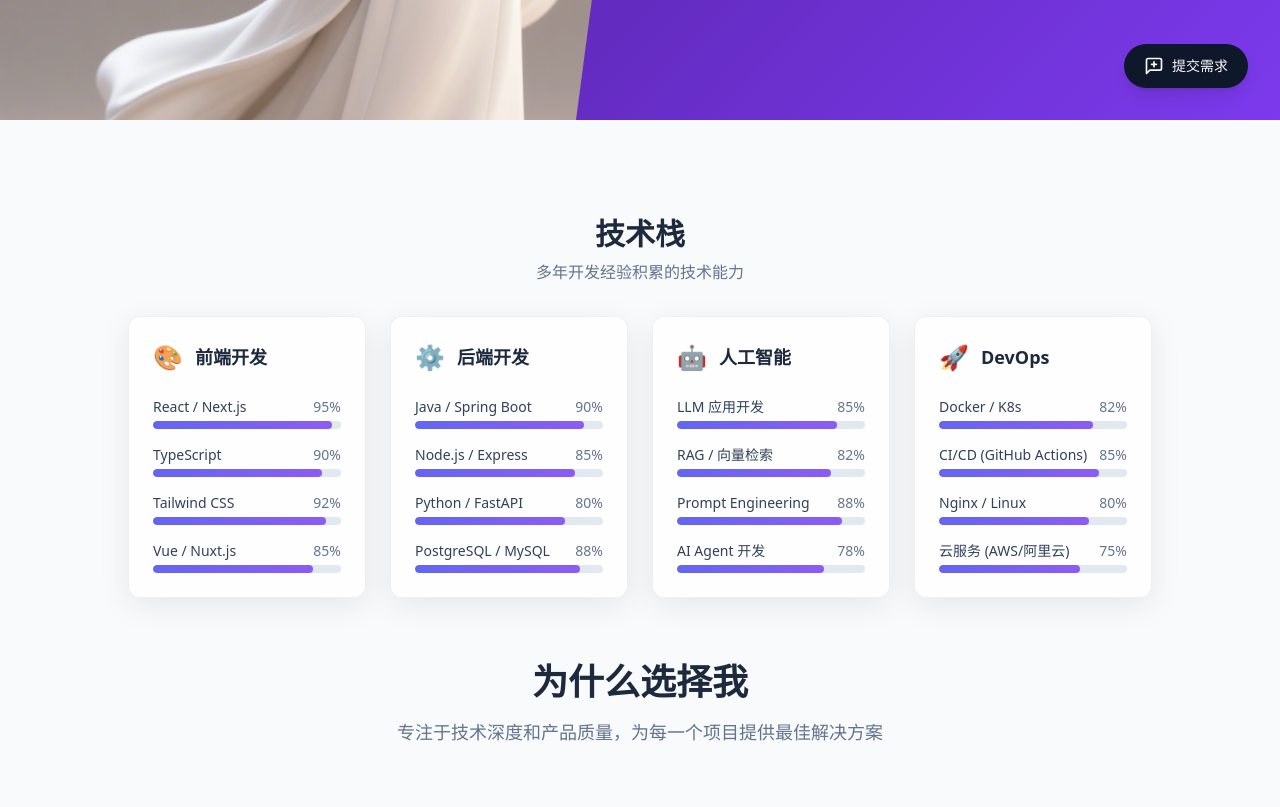
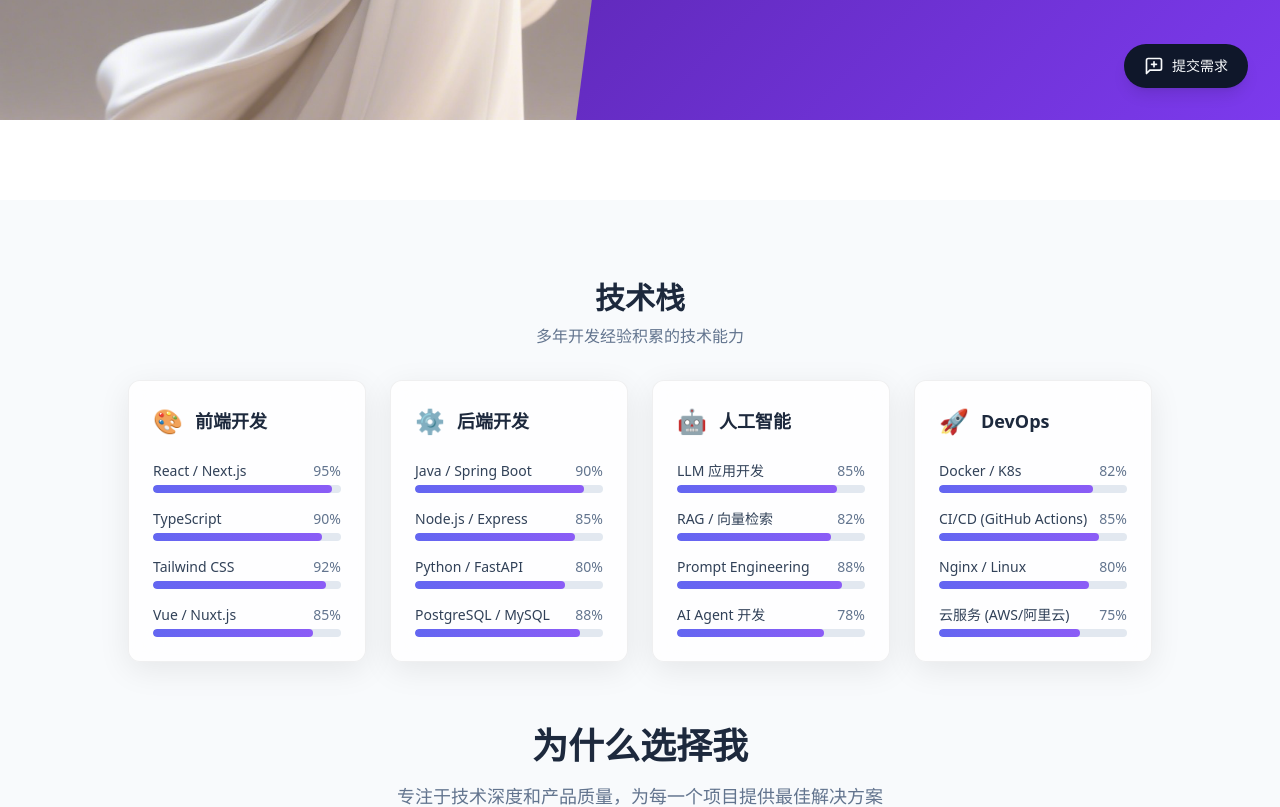
Before and after one commit to lty931112/personal-website, a Next.js app in the folder frontend/: page / in a window 1280 px wide. Shown: the part 680-1487 px from the top of the page. Built offline with nearby package versions, Linux system fonts and the light colour scheme.

Commit message:
fix: 全局 main 增加 pt-20，所有页面顶部留白避免导航栏遮挡
- 在 layout.tsx 的 main 标签加 pt-20
- 撤回首页第二屏的 pt-24 修改（不再需要）

```diff
--- a/frontend/src/app/layout.tsx
+++ b/frontend/src/app/layout.tsx
@@ -48,7 +48,7 @@ export default function RootLayout({
         <Header />
 
         {/* 主内容区域 */}
-        <main className="flex-1">{children}</main>
+        <main className="flex-1 pt-20">{children}</main>
 
         {/* 页脚 */}
         <Footer />
--- a/frontend/src/app/page.tsx
+++ b/frontend/src/app/page.tsx
@@ -33,7 +33,7 @@ export default function HomePage() {
         <HeroSection />
 
         {/* 第二屏：技术栈 + 特色卡片（Hero 滚动拉开后露出） */}
-          <section className="min-h-screen flex items-center justify-center px-4 pt-24 pb-20" style={{ background: "#f8fafc" }}>
+          <section className="min-h-screen flex items-center justify-center px-4 py-20" style={{ background: "#f8fafc" }}>
             <div className="container mx-auto max-w-5xl">
               {/* 技术栈 */}
               <motion.div
```
